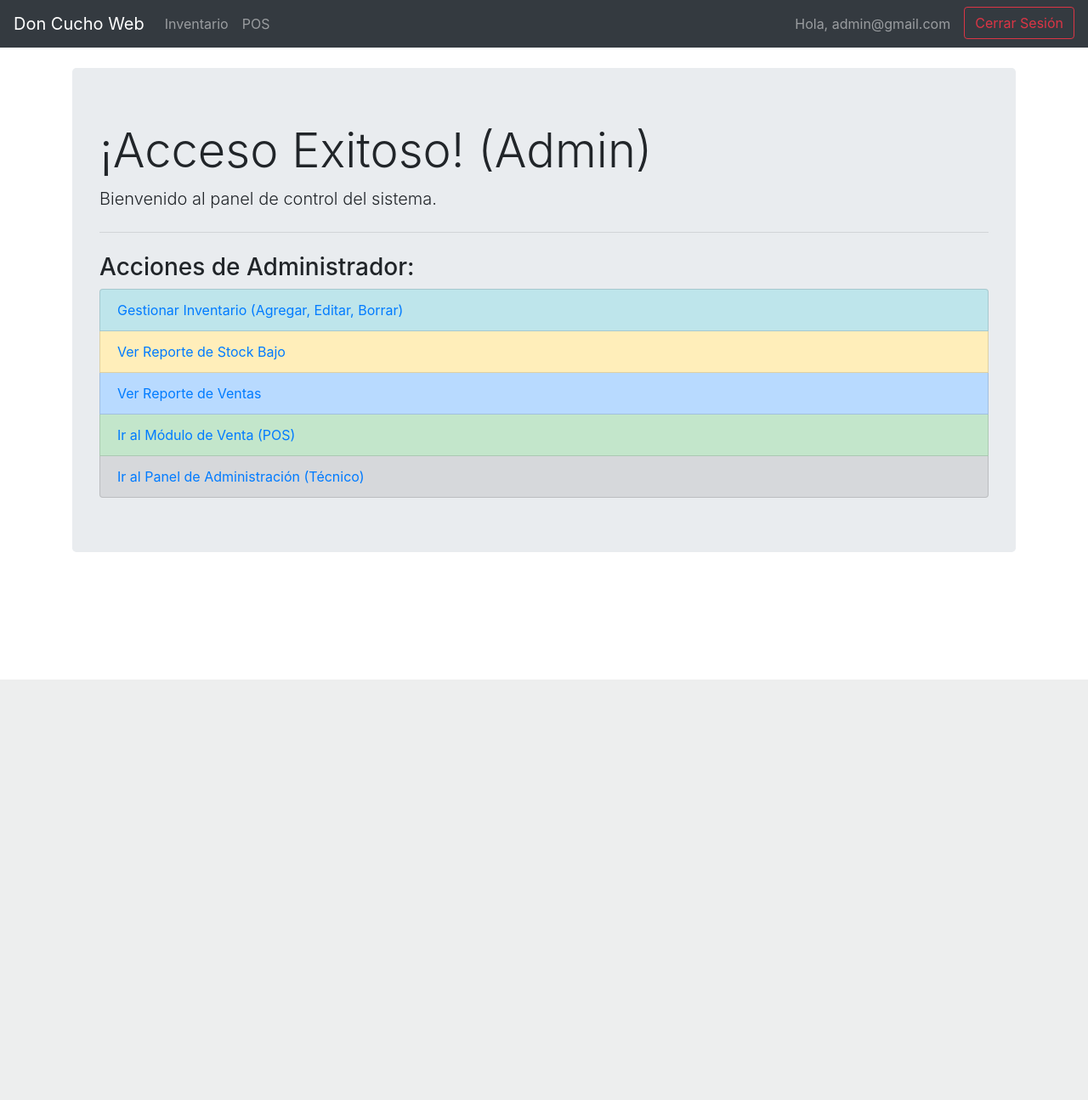
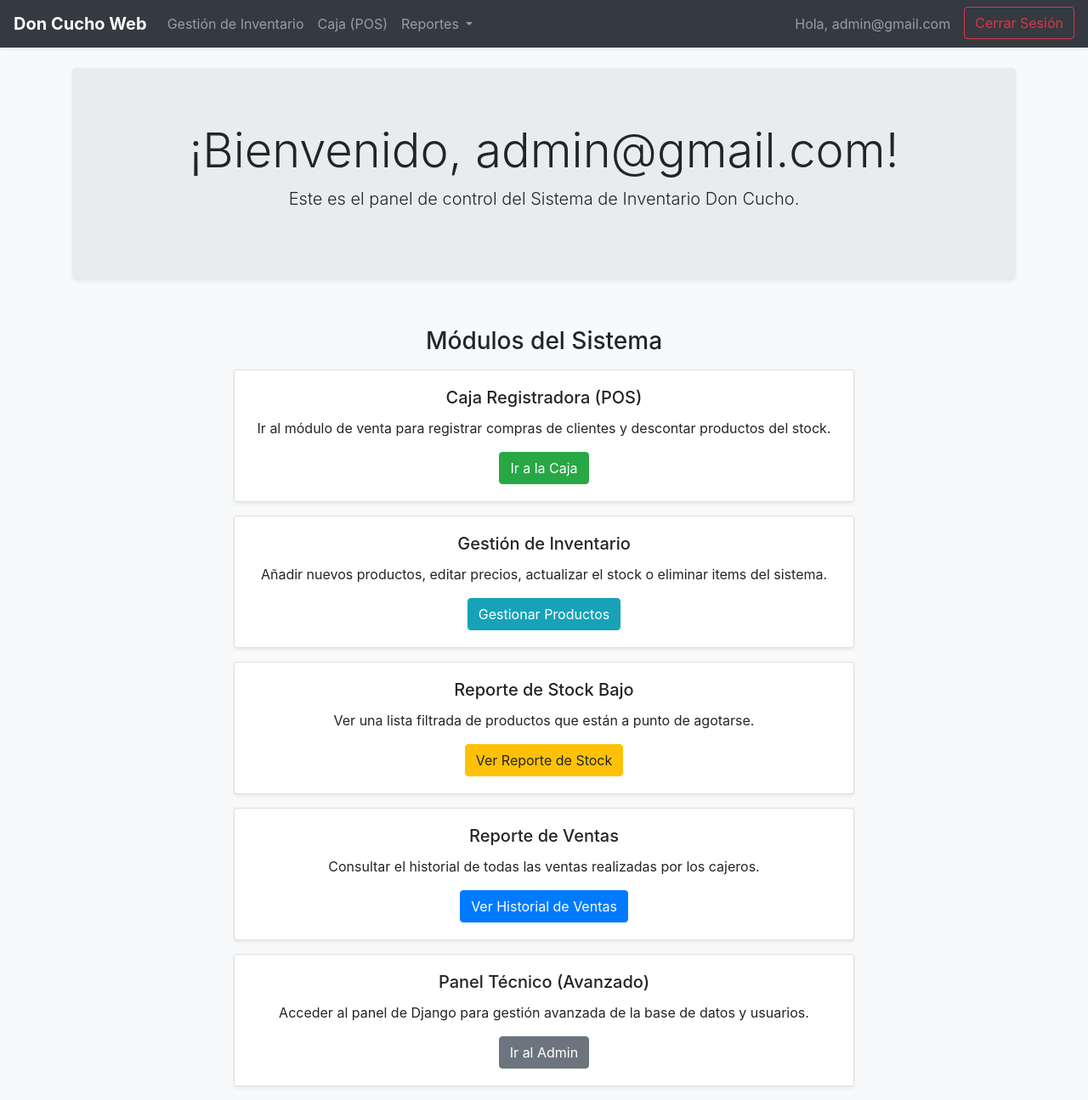
Before and after one commit to 0915chvsb/doncucho, a Django app: page / in a window 1280 px wide. Shown: the whole page at 85% size. Before the commit the page ends 800 px from the top, so only its background shows below. Run offline with Django 5.2, Linux system fonts and the light colour scheme; a user stored in the database is signed in.

Commit message:
v1.9 style: Rediseñar el diseño del panel de administrador

```diff
--- a/inventario/templates/base.html
+++ b/inventario/templates/base.html
@@ -6,32 +6,53 @@
     <title>{% block title %}{% endblock %} - Sistema Don Cucho</title>
     <link rel="stylesheet" href="https://cdn.jsdelivr.net/npm/bootstrap@4.6.2/dist/css/bootstrap.min.css">
 </head>
-<body>
-    <nav class="navbar navbar-expand-lg navbar-dark bg-dark">
-        <a class="navbar-brand" href="{% url 'index' %}">Don Cucho Web</a>
-        <div class="collapse navbar-collapse">
+<body class="bg-light">
+
+    <nav class="navbar navbar-expand-lg navbar-dark bg-dark shadow-sm">
+        <a class="navbar-brand" href="{% url 'index' %}">
+            <strong>Don Cucho Web</strong>
+        </a>
+        <button class="navbar-toggler" type="button" data-toggle="collapse" data-target="#navbarNav" aria-controls="navbarNav" aria-expanded="false" aria-label="Toggle navigation">
+            <span class="navbar-toggler-icon"></span>
+        </button>
+        <div class="collapse navbar-collapse" id="navbarNav">
             <ul class="navbar-nav mr-auto">
                 {% if request.user.is_authenticated %}
                     {% if request.user.is_staff %}
-                        <li class="nav-item"><a class="nav-link" href="{% url 'gestion_inventario' %}">Inventario</a></li>
-                        <li class="nav-item"><a class="nav-link" href="{% url 'pos' %}">POS</a></li>
+                        <li class="nav-item">
+                            <a class="nav-link" href="{% url 'gestion_inventario' %}">Gestión de Inventario</a>
+                        </li>
+                        <li class="nav-item">
+                            <a class="nav-link" href="{% url 'pos' %}">Caja (POS)</a>
+                        </li>
+                        <li class="nav-item dropdown">
+                            <a class="nav-link dropdown-toggle" href="#" id="navbarDropdownReportes" role="button" data-toggle="dropdown" aria-haspopup="true" aria-expanded="false">
+                                Reportes
+                            </a>
+                            <div class="dropdown-menu" aria-labelledby="navbarDropdownReportes">
+                                <a class="dropdown-item" href="{% url 'reporte_stock_bajo' %}">Reporte de Stock Bajo</a>
+                                <a class="dropdown-item" href="{% url 'reporte_ventas' %}">Reporte de Ventas</a>
+                            </div>
+                        </li>
                     {% endif %}
                 {% endif %}
             </ul>
             <ul class="navbar-nav ml-auto">
                 {% if request.user.is_authenticated %}
-                    <li class="nav-item navbar-text mr-3">Hola, {{ request.user.username }}</li>
-
+                    <li class="nav-item navbar-text mr-3">
+                        Hola, {{ request.user.username }}
+                    </li>
                     <li class="nav-item">
                         <form action="{% url 'logout' %}" method="post" style="display: inline;">
                             {% csrf_token %}
-                            <button type="submit" class="btn btn-outline-danger">Cerrar Sesión</button>
+                            <button type="submit" class="btn btn-outline-danger my-2 my-sm-0">Cerrar Sesión</button>
                         </form>
                     </li>
-                    {% endif %}
+                {% endif %}
             </ul>
         </div>
     </nav>
+
     <div class="container mt-4">
         {% block content %}{% endblock %}
     </div>
--- a/inventario/templates/index.html
+++ b/inventario/templates/index.html
@@ -1,40 +1,59 @@
 {% extends 'base.html' %}
 
-{% block title %}Inicio{% endblock %}
+{% block title %}Panel de Control{% endblock %}
 
 {% block content %}
-    <div class="jumbotron">
-        <h1 class="display-4">¡Acceso Exitoso! (Admin)</h1>
-        <p class="lead">Bienvenido al panel de control del sistema.</p>
-        <hr class="my-4">
+    <div class="jumbotron shadow-sm text-center">
+        <h1 class="display-4">¡Bienvenido, {{ request.user.username }}!</h1>
+        <p class="lead">Este es el panel de control del Sistema de Inventario Don Cucho.</p>
+    </div>
 
-        <h3 class="mt-4">Acciones de Administrador:</h3>
-        <ul class="list-group">
-            <li class="list-group-item list-group-item-info">
-                <a href="{% url 'gestion_inventario' %}">
-                    Gestionar Inventario (Agregar, Editar, Borrar)
-                </a>
-            </li>
-            <li class="list-group-item list-group-item-warning">
-                <a href="{% url 'reporte_stock_bajo' %}">
-                    Ver Reporte de Stock Bajo
-                </a>
-            </li>
-            <li class="list-group-item list-group-item-primary">
-                <a href="{% url 'reporte_ventas' %}">
-                    Ver Reporte de Ventas
-                </a>
-            </li>
-            <li class="list-group-item list-group-item-success">
-                <a href="{% url 'pos' %}">
-                    Ir al Módulo de Venta (POS)
-                </a>
-            </li>
-            <li class="list-group-item list-group-item-secondary">
-                <a href="{% url 'admin:index' %}">
-                    Ir al Panel de Administración (Técnico)
-                </a>
-            </li>
-        </ul>
+    <div class="row justify-content-center">
+        <div class="col-md-8">
+
+            <h3 class="mt-4 mb-3 text-center">Módulos del Sistema</h3>
+
+            <div class="card mb-3 shadow-sm text-center">
+                <div class="card-body">
+                    <h5 class="card-title">Caja Registradora (POS)</h5>
+                    <p class="card-text">Ir al módulo de venta para registrar compras de clientes y descontar productos del stock.</p>
+                    <a href="{% url 'pos' %}" class="btn btn-success">Ir a la Caja</a>
+                </div>
+            </div>
+
+            <div class="card mb-3 shadow-sm text-center">
+                <div class="card-body">
+                    <h5 class="card-title">Gestión de Inventario</h5>
+                    <p class="card-text">Añadir nuevos productos, editar precios, actualizar el stock o eliminar items del sistema.</p>
+                    <a href="{% url 'gestion_inventario' %}" class="btn btn-info">Gestionar Productos</a>
+                </div>
+            </div>
+
+            <div class="card mb-3 shadow-sm text-center">
+                <div class="card-body">
+                    <h5 class="card-title">Reporte de Stock Bajo</h5>
+                    <p class="card-text">Ver una lista filtrada de productos que están a punto de agotarse.</p>
+                    <a href="{% url 'reporte_stock_bajo' %}" class="btn btn-warning">Ver Reporte de Stock</a>
+                </div>
+            </div>
+
+            <div class="card mb-3 shadow-sm text-center">
+                <div class="card-body">
+                    <h5 class="card-title">Reporte de Ventas</h5>
+                    <p class="card-text">Consultar el historial de todas las ventas realizadas por los cajeros.</p>
+                    <a href="{% url 'reporte_ventas' %}" class="btn btn-primary">Ver Historial de Ventas</a>
+                </div>
+            </div>
+
+            <div class="card mb-3 shadow-sm text-center">
+                <div class="card-body">
+                    <h5 class="card-title">Panel Técnico (Avanzado)</h5>
+                    <p class="card-text">Acceder al panel de Django para gestión avanzada de la base de datos y usuarios.</p>
+                    <a href="{% url 'admin:index' %}" class="btn btn-secondary">Ir al Admin</a>
+                </div>
+            </div>
+
+        </div>
     </div>
+
 {% endblock %}
```
Also changed, not shown: inventario/templates/inventario/gestion.html (+16 -10 lines), inventario/templates/inventario/reporte_stock.html (+11 -9 lines), db.sqlite3.
